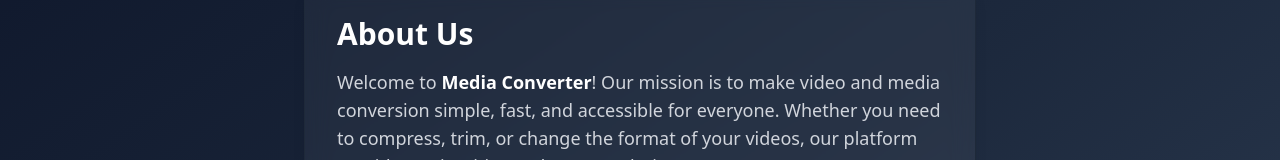
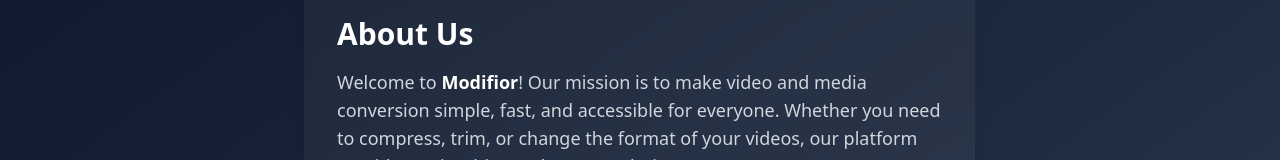
Before and after one commit to Sagnik-23/Next-JS, a Next.js app in the folder converter/: page /about in a window 1280 px wide. Shown: the part 149-309 px from the top of the page. Built offline with nearby package versions, Linux system fonts and the light colour scheme.

Commit message:
fix/ nameIssues

```diff
--- a/converter/app/about/page.tsx
+++ b/converter/app/about/page.tsx
@@ -6,7 +6,7 @@
       <section className="max-w-2xl w-full bg-white/5 border border-gray-800 rounded-2xl shadow-lg p-8 backdrop-blur-md mt-25">
         <h1 className="text-3xl font-bold text-white mb-4">About Us</h1>
         <p className="text-lg text-gray-300 mb-6">
-          Welcome to <span className="font-semibold text-white">Media Converter</span>! Our mission is to make video and media conversion simple, fast, and accessible for everyone. Whether you need to compress, trim, or change the format of your videos, our platform provides an intuitive and secure solution.
+          Welcome to <span className="font-semibold text-white">Modifior</span>! Our mission is to make video and media conversion simple, fast, and accessible for everyone. Whether you need to compress, trim, or change the format of your videos, our platform provides an intuitive and secure solution.
         </p>
         <h2 className="text-xl font-semibold text-white mb-2">Our Story</h2>
         <p className="text-gray-300 mb-6">
```
